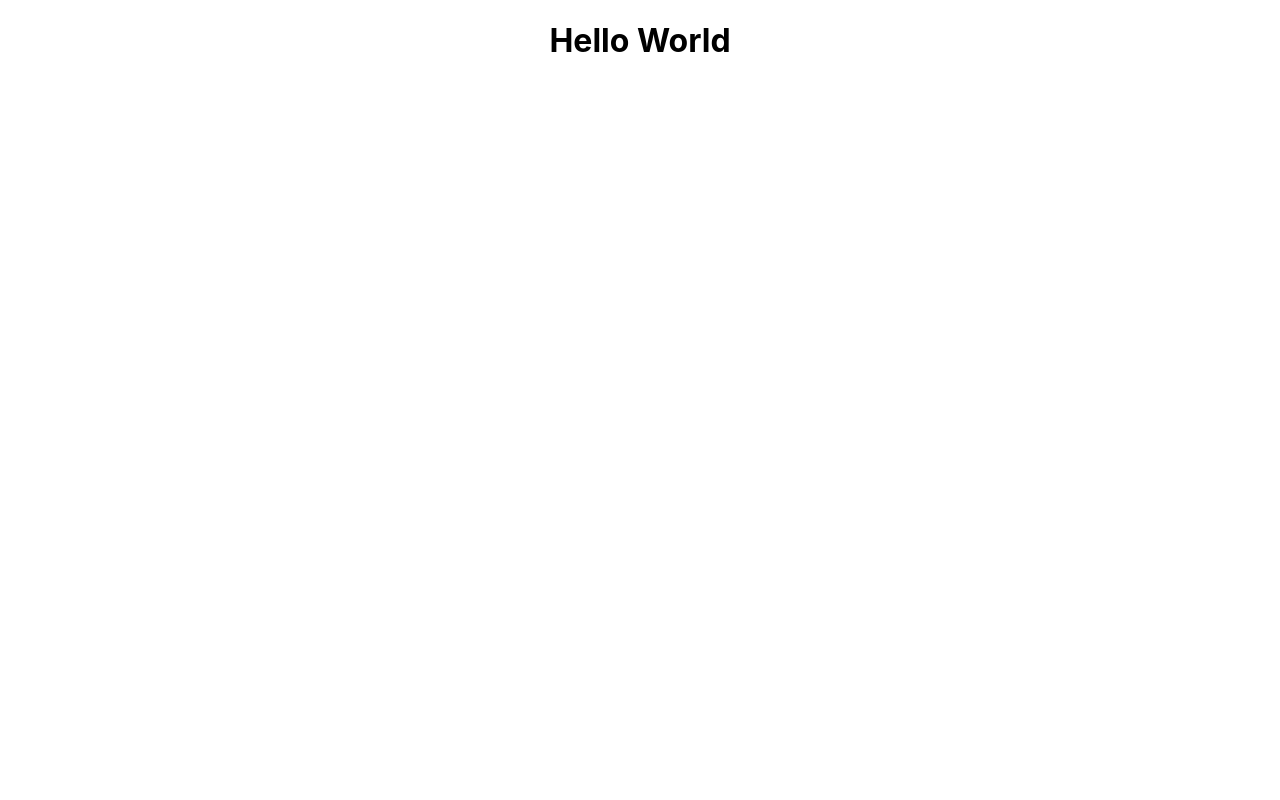
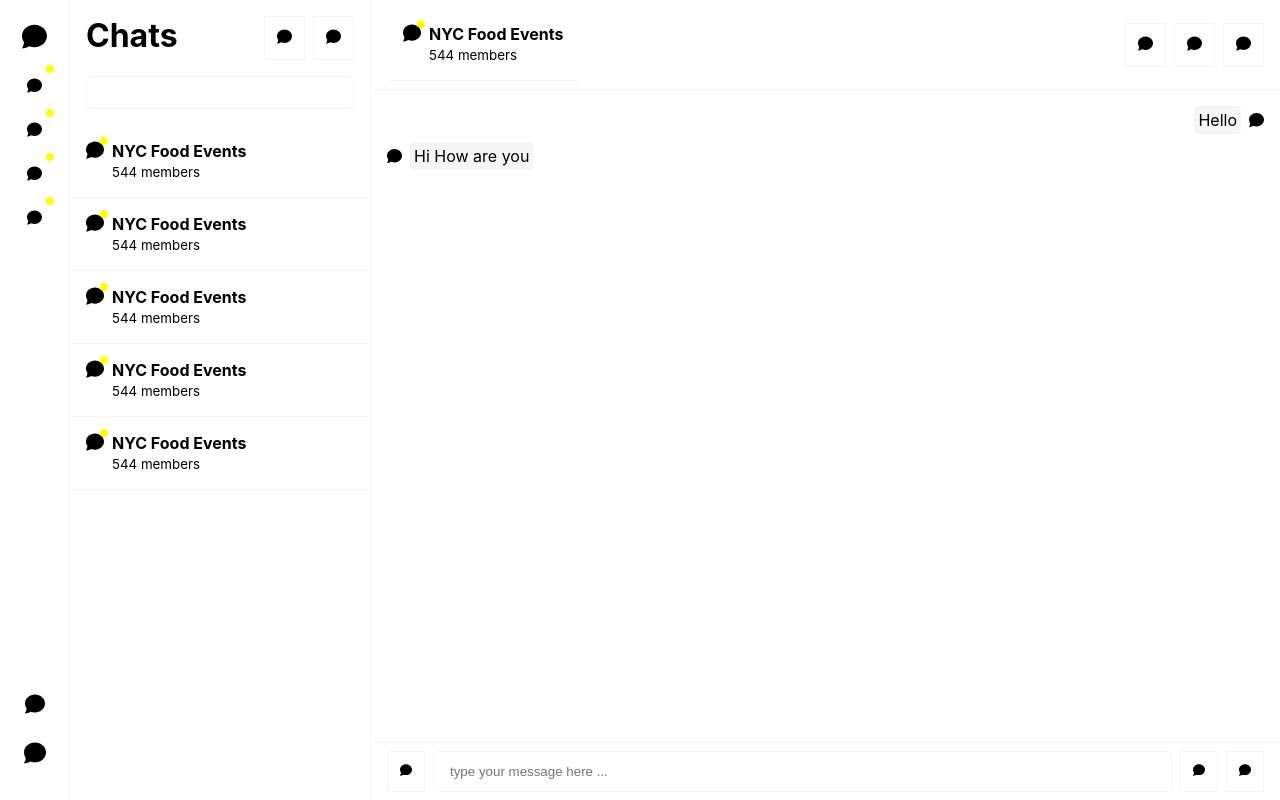
Before and after one commit to Hamzakh3/famsocial, a React (Create React App) app: page / in a window 1280 px wide. Built offline with nearby package versions, Linux system fonts and the light colour scheme.

Commit message:
Basic design completed of landing page

```diff
--- a/package.json
+++ b/package.json
@@ -3,6 +3,10 @@
   "version": "0.1.0",
   "private": true,
   "dependencies": {
+    "@emotion/react": "^11.11.0",
+    "@emotion/styled": "^11.11.0",
+    "@mui/icons-material": "^5.11.16",
+    "@mui/material": "^5.13.3",
     "@testing-library/jest-dom": "^5.16.5",
     "@testing-library/react": "^13.4.0",
     "@testing-library/user-event": "^13.5.0",
--- a/src/App.css
+++ b/src/App.css
@@ -1,38 +1,9 @@
-.App {
-  text-align: center;
+.circle{
+  position: absolute;
+  width: 8px;
+  height: 8px;
+  border-radius: 100px;
+  background: yellow;
+  top: -4px;
+  right: -4px;
 }
-
-.App-logo {
-  height: 40vmin;
-  pointer-events: none;
-}
-
-@media (prefers-reduced-motion: no-preference) {
-  .App-logo {
-    animation: App-logo-spin infinite 20s linear;
-  }
-}
-
-.App-header {
-  background-color: #282c34;
-  min-height: 100vh;
-  display: flex;
-  flex-direction: column;
-  align-items: center;
-  justify-content: center;
-  font-size: calc(10px + 2vmin);
-  color: white;
-}
-
-.App-link {
-  color: #61dafb;
-}
-
-@keyframes App-logo-spin {
-  from {
-    transform: rotate(0deg);
-  }
-  to {
-    transform: rotate(360deg);
-  }
-}
--- a/src/App.js
+++ b/src/App.js
@@ -1,11 +1,113 @@
-import logo from './logo.svg';
-import './App.css';
+import styled from "styled-components";
+import "./App.css";
+import chat from "./assets/chat.svg";
+
+import { SideBar, Chats, MessageBox } from "./components/Sidebar";
+import InfoWithImage from "./components/InfoWithImage";
+const Container = styled.div`
+  display: grid;
+  grid-template-columns: 70px 300px 1fr;
+`;
 
 function App() {
   return (
-    <div className="App">
-     <h1>Hello World</h1>
-    </div>
+    <Container>
+      <SideBar>
+        <div className="logo" style={{ color: "black" }}>
+          <img src={chat} alt="" width="25" height="" />
+        </div>
+        <ul className="links">
+          <li className="link">
+            <div className="circle"></div>
+            <img src={chat} alt="" width="15" height="" />
+          </li>
+          <li className="link">
+            <div className="circle"></div>
+            <img src={chat} alt="" width="15" height="" />
+          </li>
+          <li className="link">
+            <div className="circle"></div>
+            <img src={chat} alt="" width="15" height="" />
+          </li>
+          <li className="link">
+            <div className="circle"></div>
+            <img src={chat} alt="" width="15" height="" />
+          </li>
+        </ul>
+
+        <ul className="bottomLinks links">
+          <li className="link">
+            <img src={chat} alt="" width="20" />
+          </li>
+          <li className="link">
+            <img src={chat} alt="" width="22" />
+          </li>
+        </ul>
+      </SideBar>
+
+      <Chats>
+        <div className="chatsHead">
+          <h1>Chats</h1>
+          <button className="iconBtn">
+            <img src={chat} alt="Chat" width="15px" height="" />
+          </button>
+          <button className="iconBtn">
+            <img src={chat} alt="Chat" width="15px" height="" />
+          </button>
+        </div>
+        <input type="search" id="search" name="search" className="txtSearch" />
+        <ul className="chatList">
+          {[1, 2, 3, 4, 5].map((val, ind) => {
+            return <InfoWithImage />;
+          })}
+        </ul>
+      </Chats>
+
+      <MessageBox>
+        <div className="header">
+          <InfoWithImage />
+
+          <div className="buttonsGroup">
+            <button className="iconBtn">
+              <img src={chat} alt="Chat" width="15px" height="" />
+            </button>
+            <button className="iconBtn">
+              <img src={chat} alt="Chat" width="15px" height="" />
+            </button>
+            <button className="iconBtn">
+              <img src={chat} alt="Chat" width="15px" height="" />
+            </button>
+          </div>
+        </div>
+
+        <div className="converstaionBox">
+          <ul className="conversations">
+            <li className="right message">
+              <p>Hello</p>
+              <img src={chat} alt="Chat" width="15px" height=""/>
+            </li>
+            <li className="left message">
+              <img src={chat} alt="Chat" width="15px" height=""/>
+              <p>Hi How are you</p>
+            </li>
+          </ul>
+        </div>
+
+        <div className="inputBox">
+          <button className="iconBtn">
+            <img src={chat} alt="" width="12px" height=""/>
+          </button>
+
+          <input type="text" name="conversation" id="conversation" placeholder="type your message here ..."/>
+          <button className="iconBtn">
+            <img src={chat} alt="" width="12px" height=""/>
+          </button>
+          <button className="iconBtn">
+            <img src={chat} alt="" width="12px" height=""/>
+          </button>
+        </div>
+      </MessageBox>
+    </Container>
   );
 }
 
--- /dev/null
+++ b/src/components/InfoWithImage.jsx
@@ -0,0 +1,40 @@
+import React from "react";
+import styled from "styled-components";
+import chat from "../assets/chat.svg"
+
+const List = styled.div`
+  display: flex;
+  border-bottom: 1px solid whitesmoke;
+  padding-inline: 16px;
+  padding-block: 16px;
+  gap: 8px;
+
+  &:hover {
+    background: whitesmoke;
+    transition: 0.3s all ease-in-out;
+  }
+`;
+
+const ImgBox = styled.div`
+  position: relative;
+`;
+
+const InfoBox = styled.div`
+  flex: 1;
+`;
+
+const InfoWithImage = ({ src, title, subTitle, status }) => {
+  return (
+    <List>
+      <ImgBox>
+        <img src={chat} alt="" width="18px" height="" />
+        <div className="circle"></div>
+      </ImgBox>
+      <InfoBox>
+        <h4>NYC Food Events</h4>
+        <small>544 members</small>
+      </InfoBox>
+    </List>
+  );
+};
+export default InfoWithImage;
--- /dev/null
+++ b/src/components/Sidebar.jsx
@@ -0,0 +1,143 @@
+import styled from "styled-components";
+
+const SideBar = styled.div`
+  border-right: 1px solid whitesmoke;
+  display: flex;
+  flex-direction: column;
+  gap: 16px;
+  height: 100dvh;
+  align-items: center;
+  padding-block: 24px;
+  .links {
+    display: flex;
+    flex-direction: column;
+    align-items: center;
+    justify-content: center;
+    gap: 8px;
+
+    .link {
+      padding: 8px;
+      transition: 0.3s all ease-in-out;
+      position: relative;
+
+      &:hover {
+        border-radius: 8px;
+        transition: 0.3s all ease-in-out;
+        background-color: lightgray;
+      }
+    }
+  }
+
+  .bottomLinks {
+    margin-block: auto 0px;
+  }
+`;
+
+const Chats = styled.div`
+  width: 100%;
+  display: flex;
+  flex-direction: column;
+  gap: 16px;
+  padding-block: 16px;
+
+  .chatsHead {
+    display: flex;
+    gap: 8px;
+    padding-inline: 16px;
+    justify-content: flex-end;
+    h1 {
+      margin-inline: 0px auto;
+    }
+    .iconBtn {
+      padding: 12px;
+      border: 1px solid whitesmoke;
+      cursor: pointer;
+      background: white;
+    }
+  }
+
+  .txtSearch {
+    padding: 8px 16px;
+    border: 1px solid whitesmoke;
+    border-radius: 4px;
+    margin-inline: 16px;
+  }
+
+  .chatList {
+    display: flex;
+    flex-direction: column;
+  }
+`;
+
+const MessageBox = styled.div`
+  display: grid;
+  grid-template-rows: auto 1fr auto;
+  border-left: 1px solid whitesmoke;
+
+  .header {
+    padding: 8px 16px;
+    display: flex;
+    justify-content: space-between;
+    align-items: center;
+    border-bottom: 1px solid whitesmoke;
+
+    .buttonsGroup {
+      display: flex;
+      gap: 8px;
+    }
+  }
+  .converstaionBox {
+    border-bottom: 1px solid whitesmoke;
+    padding: 8px 16px;
+    .conversations {
+      display: flex;
+      flex-direction: column;
+      gap: 8px;
+      overflow: auto;
+      padding-block: 8px;
+
+      .message {
+        display: flex;
+        gap: 8px;
+        img {
+          border-radius: 100px;
+        }
+        p {
+          padding: 4px;
+          background: whitesmoke;
+          border-radius: 4px;
+        }
+      }
+
+      .right {
+        align-self: flex-end;
+      }
+
+      .left {
+        align-self: flex-start;
+      }
+    }
+  }
+  .inputBox {
+    display: flex;
+    padding: 8px 16px;
+    width: 100%;
+    gap: 8px;
+
+    input {
+      flex: 1;
+      border-radius: 4px;
+      border: 1px solid whitesmoke;
+      padding: 8px 16px;
+    }
+  }
+
+  .iconBtn {
+    padding: 12px;
+    border: 1px solid whitesmoke;
+    cursor: pointer;
+    background: white;
+  }
+`;
+
+export { SideBar, Chats, MessageBox };
--- a/src/index.css
+++ b/src/index.css
@@ -1,3 +1,12 @@
+*{
+  margin: 0px;
+  padding: 0px;
+  box-sizing: border-box;
+}
+
+ul{
+  list-style-type: none;
+}
 body {
   margin: 0;
   font-family: -apple-system, BlinkMacSystemFont, 'Segoe UI', 'Roboto', 'Oxygen',
@@ -7,6 +16,7 @@ body {
   -moz-osx-font-smoothing: grayscale;
 }
 
+
 code {
   font-family: source-code-pro, Menlo, Monaco, Consolas, 'Courier New',
     monospace;
```
Also changed, not shown: src/assets/chat.svg (added), 1 other file (tests, documents, lock files or other folders).
